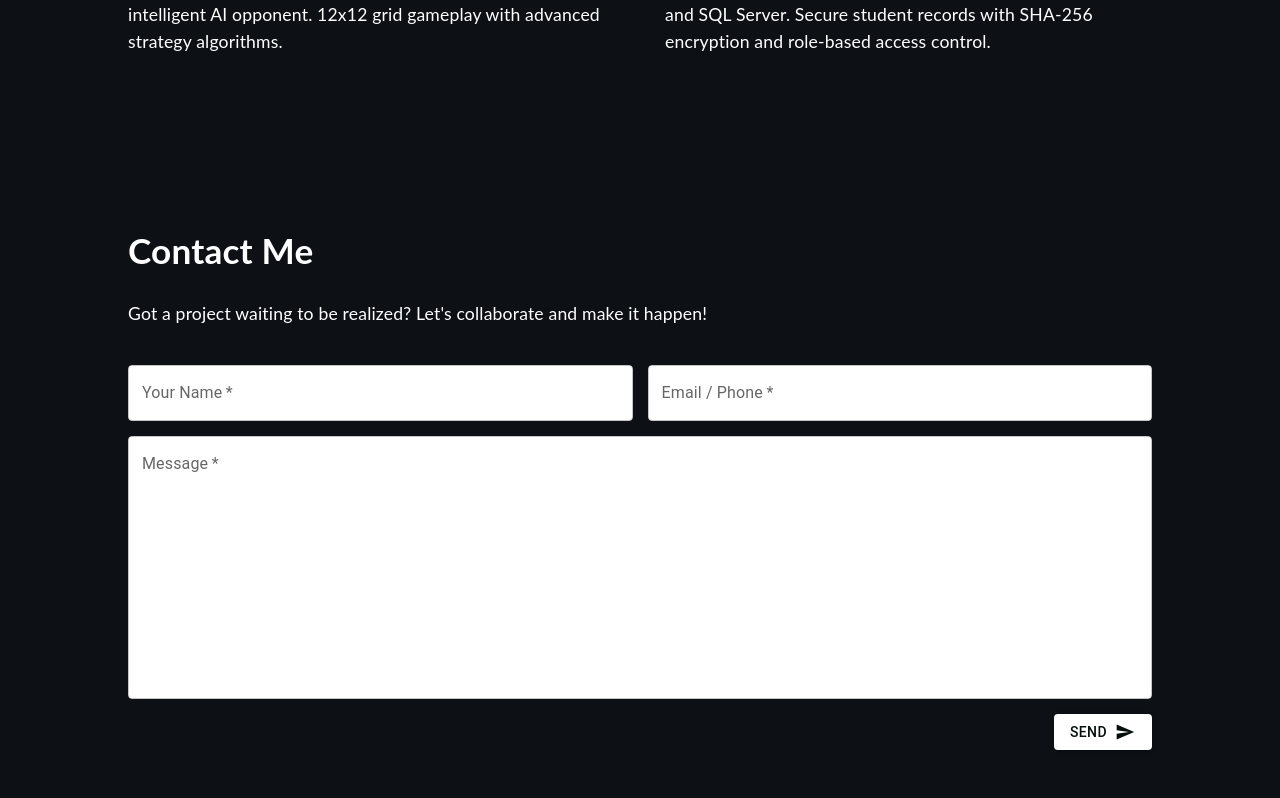
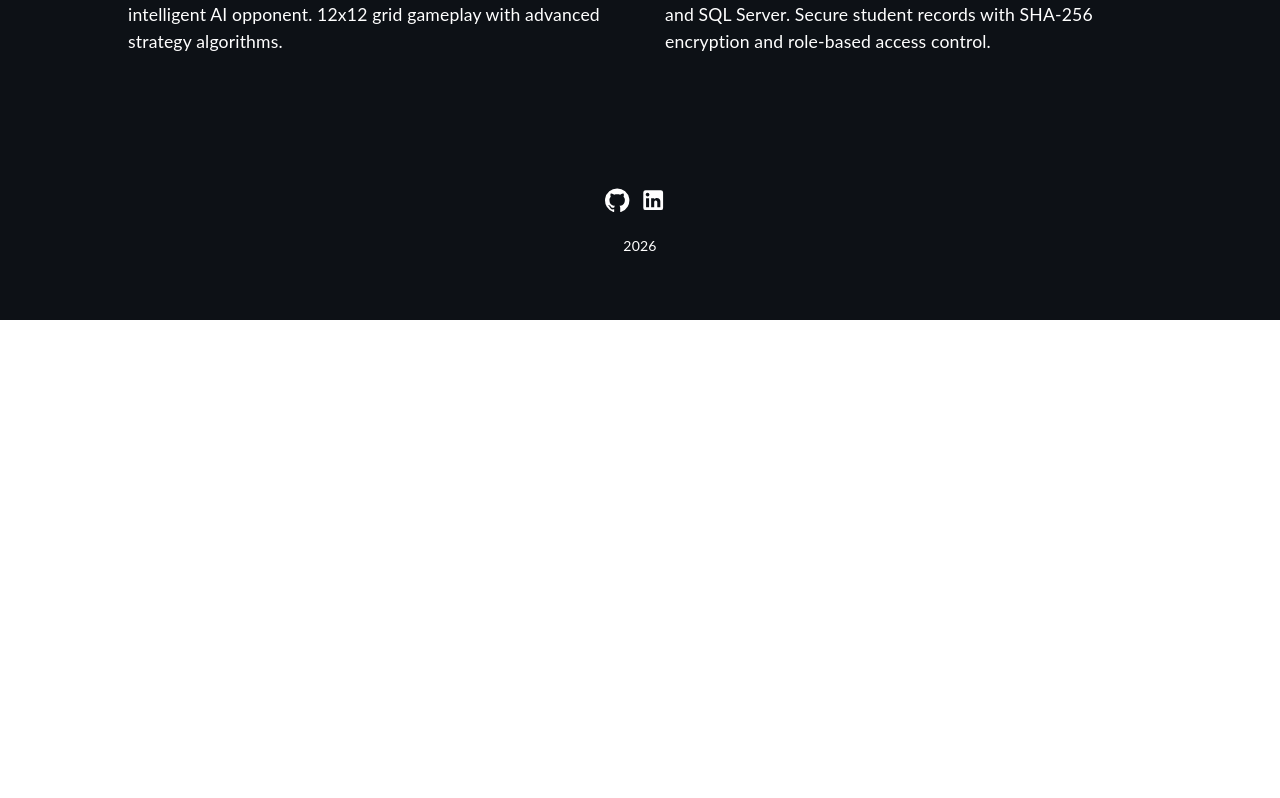
Before and after one commit to FrancescoAA1/portfolio, a React (Create React App) app: page / in a window 1280 px wide. Shown: the part 4382-5180 px from the top of the page. After the commit the page ends 4702 px from the top, so only its background shows below. Built offline with nearby package versions, Linux system fonts and the light colour scheme.

Commit message:
Remove contact form

```diff
--- a/src/App.tsx
+++ b/src/App.tsx
@@ -4,7 +4,6 @@
   Timeline,
   Expertise,
   Project,
-  Contact,
   Navigation,
   Footer,
 } from "./components";
@@ -34,7 +33,6 @@
             <Expertise/>
             <Timeline/>
             <Project/>
-            <Contact/>
         </FadeIn>
         <Footer />
     </div>
--- a/src/components/index.js
+++ b/src/components/index.js
@@ -4,4 +4,3 @@
 export { default as Expertise } from "./Expertise";
 export { default as Timeline } from "./Timeline";
 export { default as Project } from "./Project";
-export { default as Contact } from "./Contact";
```
